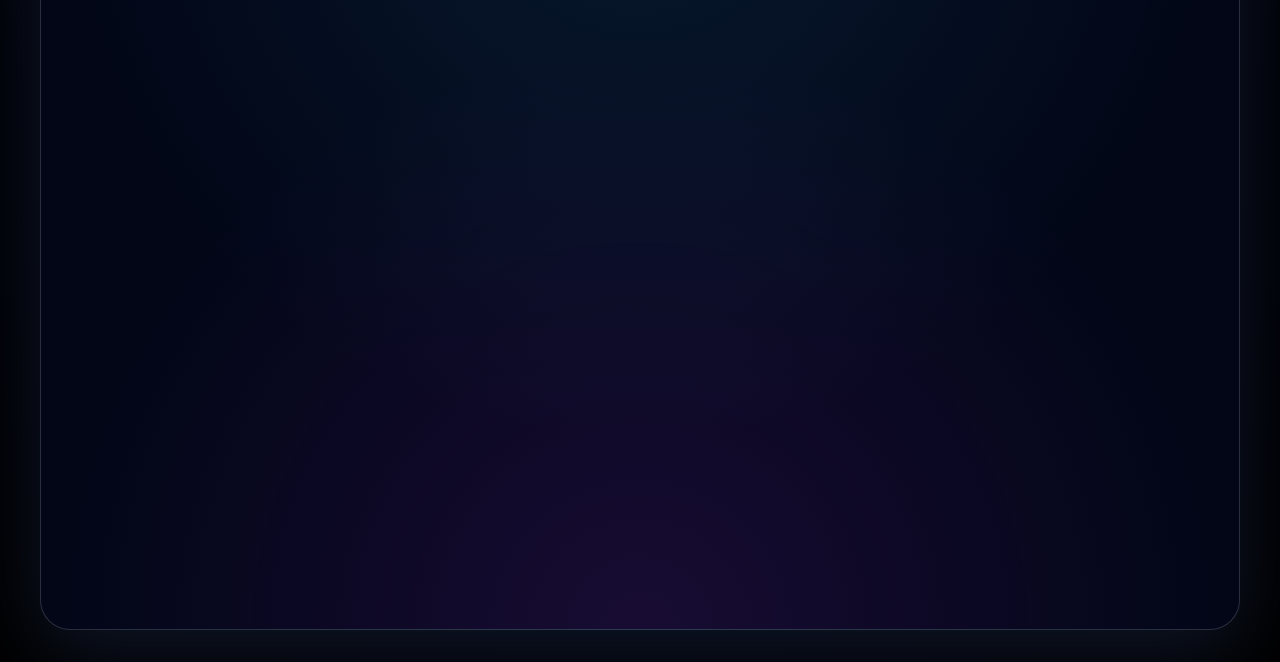
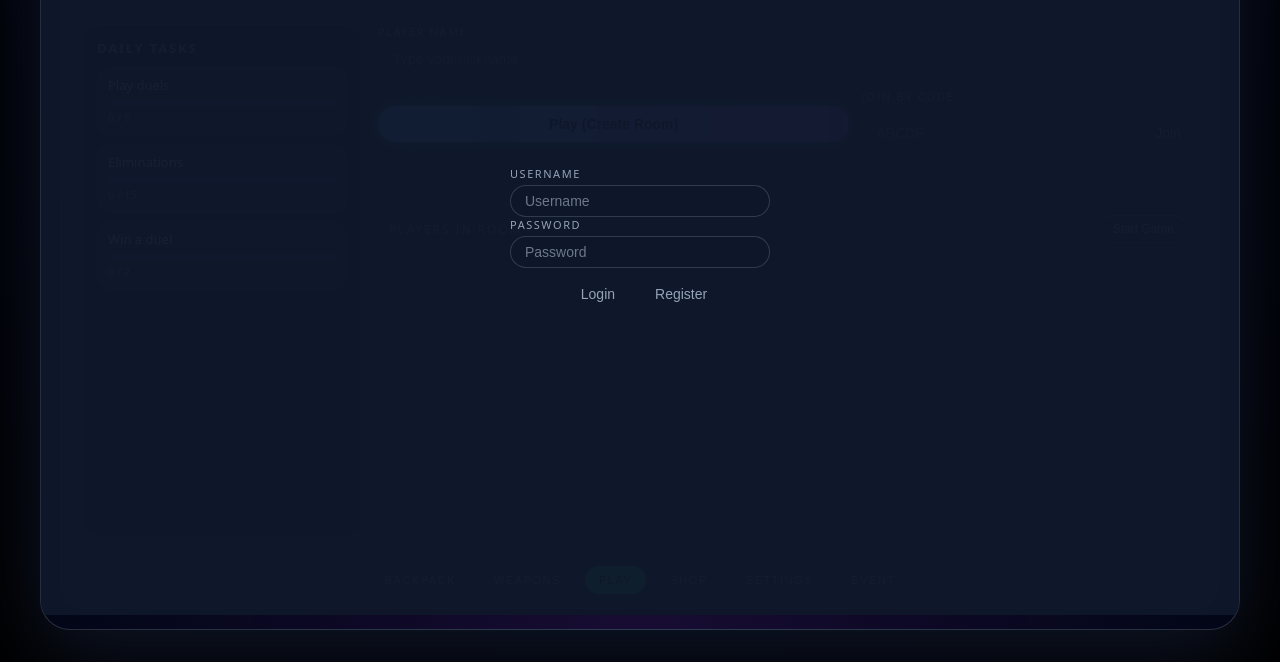
Before and after one commit to Afkbot20201/RIVALS2, a website: page public/index.html in a window 1280 px wide. Shown: the part 154-816 px from the top of the page. Drawn offline with nearby package versions, Linux system fonts and the light colour scheme; no server answers.

Commit message:
Add files via upload

```diff
--- a/public/client.js
+++ b/public/client.js
@@ -75,8 +75,8 @@
       currentUsername = res.username;
       playerNameInput.value = res.username;
       playerNameInput.disabled = true;
-      document.getElementById("auth-panel").style.display = "none";
-      document.getElementById("lobby-panel").style.display = "block";
+      const authPanel = document.getElementById("auth-panel");
+      if (authPanel) authPanel.style.display = "none";
     });
   });
 
--- a/public/index.html
+++ b/public/index.html
@@ -25,7 +25,7 @@
 
   <main class="main">
     <!-- Lobby -->
-    <section id="lobby-panel" class="card card-lobby" style="display:none;">
+    <section id="lobby-panel" class="card card-lobby">
       <div class="card-header">
         <h1>Rivals 2 Lobby</h1>
         <p>Party up, complete tasks, and jump into fast-paced duels.</p>
@@ -58,7 +58,7 @@
 
         <div class="lobby-main">
 
-<div id="auth-panel" style="margin-bottom:14px;" style="display:block;">
+<div id="auth-panel" style="margin-bottom:14px;">
   <div class="player-name-row">
     <label>Username</label>
     <div class="input-wrapper">
@@ -165,11 +165,5 @@
 
 <script src="/socket.io/socket.io.js"></script>
 <script src="client.js"></script>
-
-<script>
-document.getElementById("auth-panel").style.display = "block";
-document.getElementById("lobby-panel").style.display = "none";
-</script>
-
 </body>
 </html>
--- a/public/style.css
+++ b/public/style.css
@@ -38,7 +38,8 @@ body,html {
              #020617;
   border:1px solid rgba(148,163,184,0.25);
   box-shadow:var(--shadow-soft);
-}
+
+  position:relative;}
 
 .top-bar {
   display:flex;
@@ -563,3 +564,29 @@ body,html {
   .lobby-layout { grid-template-columns:1fr; }
   .tasks-panel { order:2; }
 }
+
+
+/* Auth overlay */
+#auth-panel {
+  position:absolute;
+  inset:0;
+  display:flex;
+  flex-direction:column;
+  justify-content:center;
+  align-items:center;
+  background:rgba(15,23,42,0.96);
+  z-index:20;
+}
+
+#auth-panel .player-name-row {
+  width:260px;
+}
+
+#auth-panel .input-wrapper {
+  width:100%;
+}
+
+#auth-panel .btn {
+  flex:1;
+  justify-content:center;
+}
```
Also changed, not shown: server.js (+10 -16 lines).
